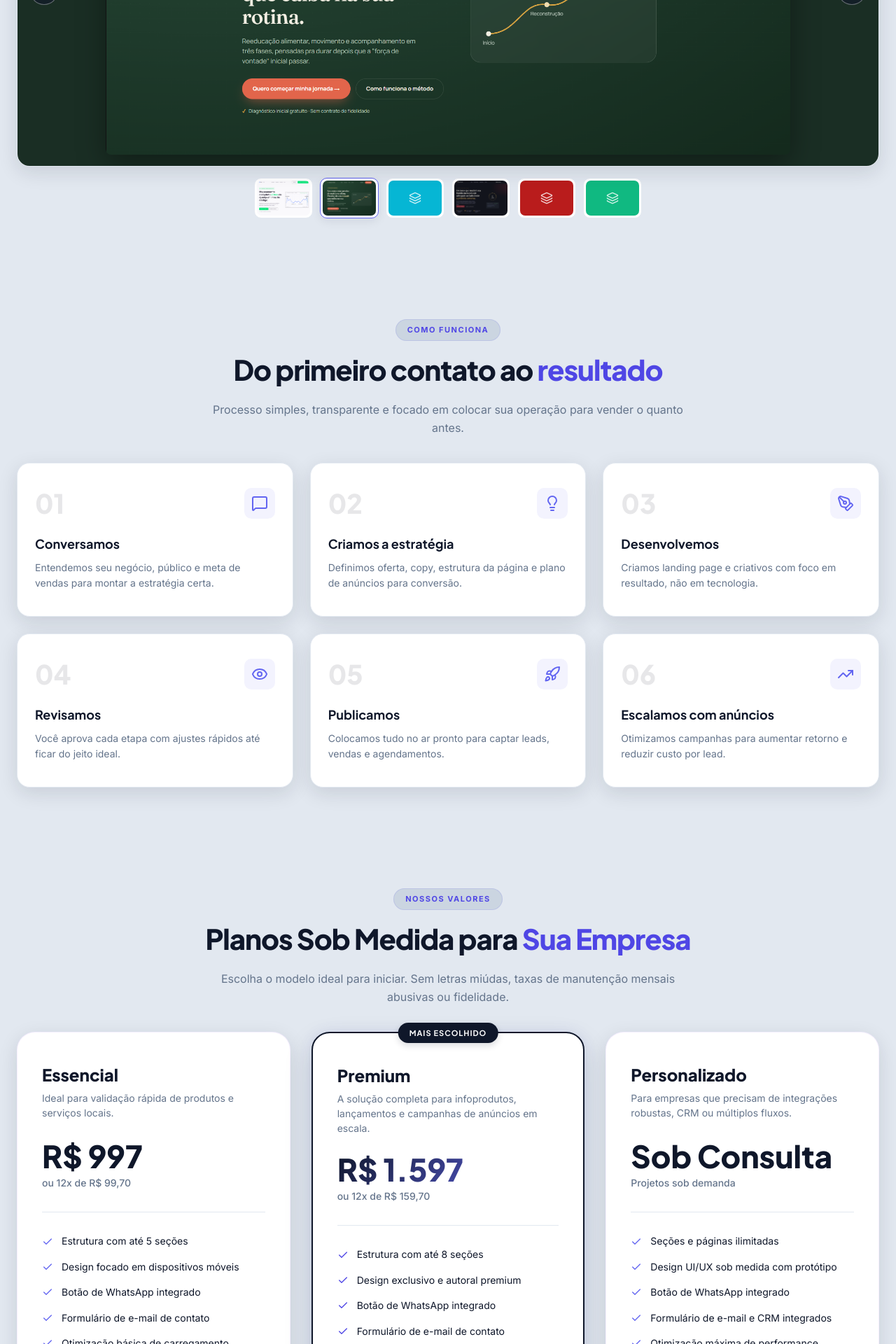
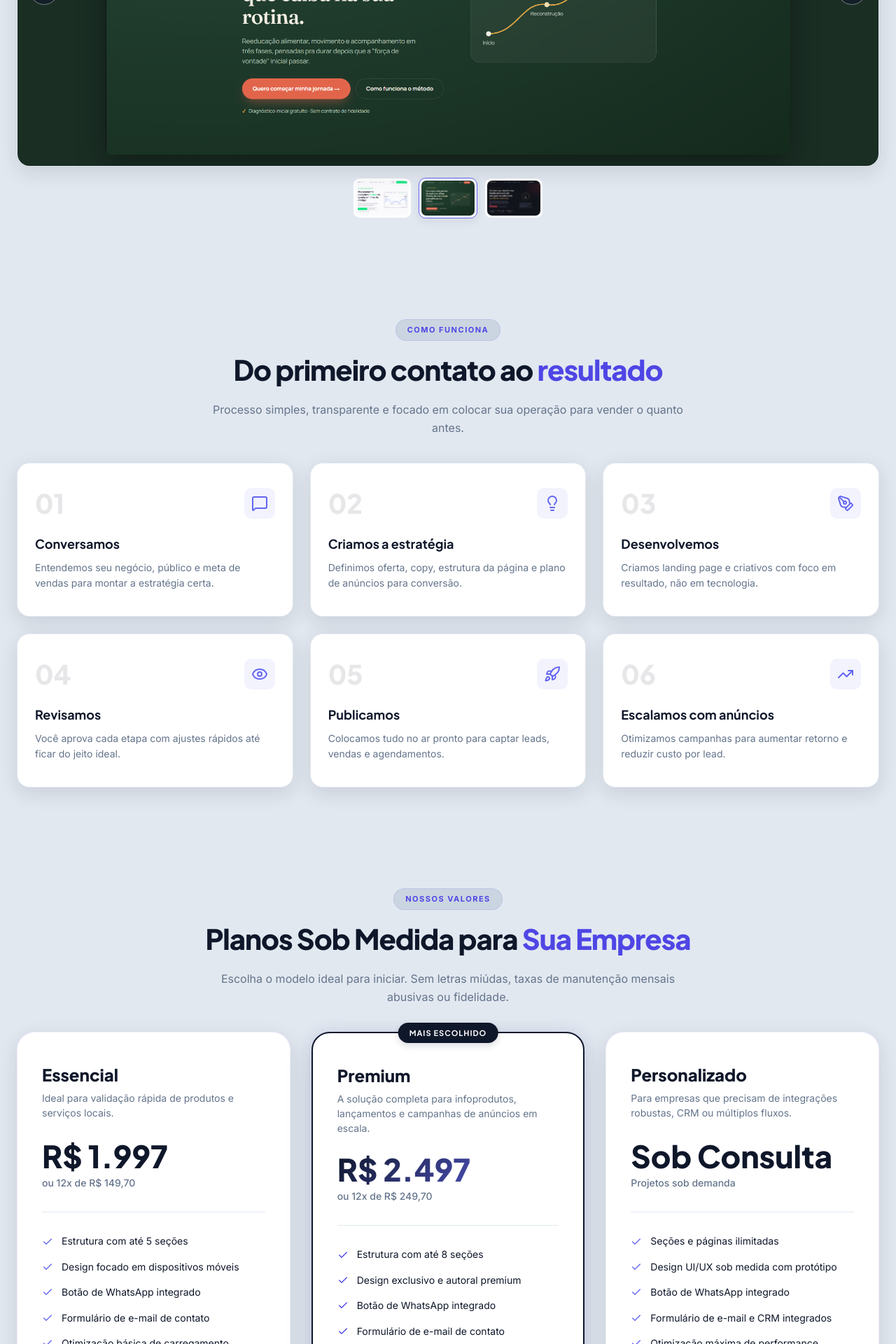
Before and after one commit to SonekaNatus/AKA-Solu-es-, a React (Vite) app: page / in a window 1280 px wide. Shown: the part 2373-4293 px from the top of the page at 70% size. Built offline with nearby package versions, Linux system fonts and the light colour scheme.

Commit message:
feat: atualizações no site da AKA Soluções

```diff
--- a/src/components/Footer/Footer.tsx
+++ b/src/components/Footer/Footer.tsx
@@ -2,7 +2,7 @@ import React from "react";
 import { Mail, MessageCircle, Share2, Globe } from "lucide-react";
 import "./Footer.css";
 
-const WHATSAPP_NUMBER = "5511999999999";
+const WHATSAPP_NUMBER = "5511979722730";
 
 export const Footer: React.FC = () => {
   const currentYear = new Date().getFullYear();
--- a/src/components/WhatsAppFloat/WhatsAppFloat.tsx
+++ b/src/components/WhatsAppFloat/WhatsAppFloat.tsx
@@ -2,7 +2,7 @@ import React from "react";
 import { MessageCircle } from "lucide-react";
 import "./WhatsAppFloat.css";
 
-const WHATSAPP_NUMBER = "5511999999999";
+const WHATSAPP_NUMBER = "5511979722730";
 const WHATSAPP_MESSAGE =
   "Olá! Vim pelo site da AKA Soluções e quero receber minha proposta para vender mais com Landing Page + Criativos + Tráfego.";
 
--- a/src/sections/Contact/Contact.tsx
+++ b/src/sections/Contact/Contact.tsx
@@ -3,7 +3,7 @@ import { Mail, Send, CheckCircle, AlertTriangle, Clock, MessageCircle } from "lu
 import { Button } from "../../components/UI/Button";
 import "./Contact.css";
 
-const WHATSAPP_NUMBER = "5511999999999";
+const WHATSAPP_NUMBER = "5511979722730";
 
 export const Contact: React.FC = () => {
   const [formData, setFormData] = useState({
--- a/src/sections/Portfolio/Portfolio.tsx
+++ b/src/sections/Portfolio/Portfolio.tsx
@@ -53,21 +53,6 @@ const PORTFOLIO_ITEMS: PortfolioItem[] = [
   imagePath: emagreca,
   link: "https://emagre-a-com-sa-de.vercel.app/"
 },
-
-  {
-    id: 3,
-    title: "SaaS Workspace",
-    category: "saas",
-    categoryLabel: "SaaS / Aplicativo",
-    description: "Apresentação de software com foco em teste gratuito.",
-    problem: "Visitantes não entendiam o valor do produto em poucos segundos.",
-    solution: "Landing com proposta clara, benefícios e prova social.",
-    result: "Mais cadastros para teste gratuito.",
-    metricBefore: "90 leads/mês",
-    metricAfter: "210 leads/mês",
-    color: "#06b6d4",
-    link: "#contato",
-  },
   {
   id: 4,
   title: "Advocacia Silva",
@@ -83,34 +68,6 @@ const PORTFOLIO_ITEMS: PortfolioItem[] = [
   imagePath: advocaciaSilva,
   link: "https://advogacia-silva.vercel.app/"
 },
-  {
-    id: 5,
-    title: "Investidor de Sucesso",
-    category: "vendas",
-    categoryLabel: "Página de Vendas",
-    description: "Página de vendas para curso online com autoridade.",
-    problem: "Baixa confiança e abandono antes da compra.",
-    solution: "Estrutura com depoimentos, garantia e oferta clara.",
-    result: "Aumento de vendas no lançamento.",
-    metricBefore: "R$ 18k/mês",
-    metricAfter: "R$ 41k/mês",
-    color: "#b91c1c",
-    link: "#contato",
-  },
-  {
-    id: 6,
-    title: "FitLife App",
-    category: "saas",
-    categoryLabel: "SaaS / Aplicativo",
-    description: "Landing para download de app fitness.",
-    problem: "Poucos downloads vindos de campanhas pagas.",
-    solution: "Página mobile-first com foco em instalação rápida.",
-    result: "Mais downloads e menor custo por instalação.",
-    metricBefore: "R$ 6,20/instalação",
-    metricAfter: "R$ 2,90/instalação",
-    color: "#10b981",
-    link: "#contato",
-  },
 ];
 
 export const Portfolio: React.FC = () => {
@@ -127,7 +84,6 @@ export const Portfolio: React.FC = () => {
     { value: "todos", label: "Todos os Projetos" },
     { value: "vendas", label: "Páginas de Vendas" },
     { value: "leads", label: "Captura de Leads" },
-    { value: "saas", label: "SaaS & Apps" },
   ];
 
   useEffect(() => {
--- a/src/sections/Pricing/Pricing.tsx
+++ b/src/sections/Pricing/Pricing.tsx
@@ -23,8 +23,8 @@ export const Pricing: React.FC = () => {
   const plans: PricingPlan[] = [
     {
       name: "Essencial",
-      price: "R$ 997",
-      installments: "ou 12x de R$ 99,70",
+      price: "R$ 1.997",
+      installments: "ou 12x de R$ 149,70",
       description: "Ideal para validação rápida de produtos e serviços locais.",
       buttonText: "Iniciar Plano Essencial",
       buttonVariant: "outline",
@@ -44,8 +44,8 @@ export const Pricing: React.FC = () => {
     },
     {
       name: "Premium",
-      price: "R$ 1.597",
-      installments: "ou 12x de R$ 159,70",
+      price: "R$ 2.497",
+      installments: "ou 12x de R$ 249,70",
       description: "A solução completa para infoprodutos, lançamentos e campanhas de anúncios em escala.",
       buttonText: "Iniciar Plano Premium",
       buttonVariant: "primary",
```
